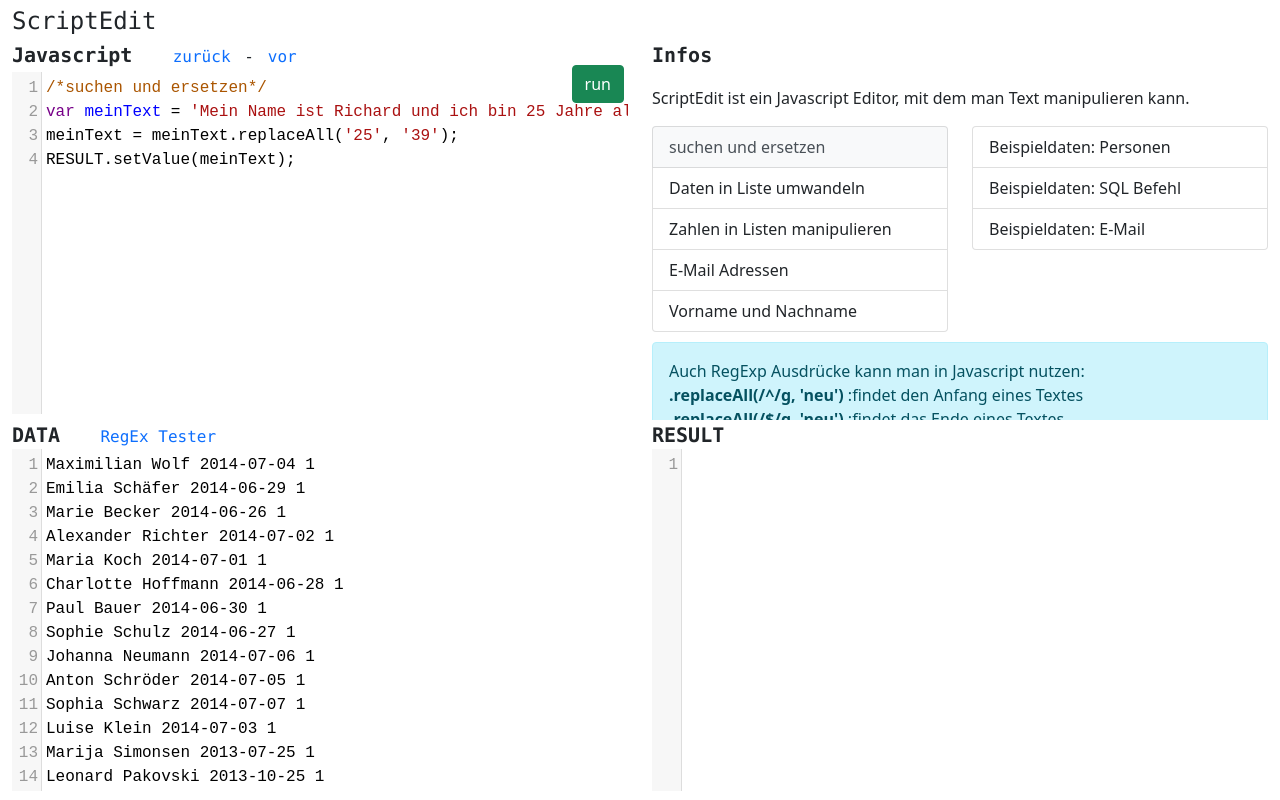
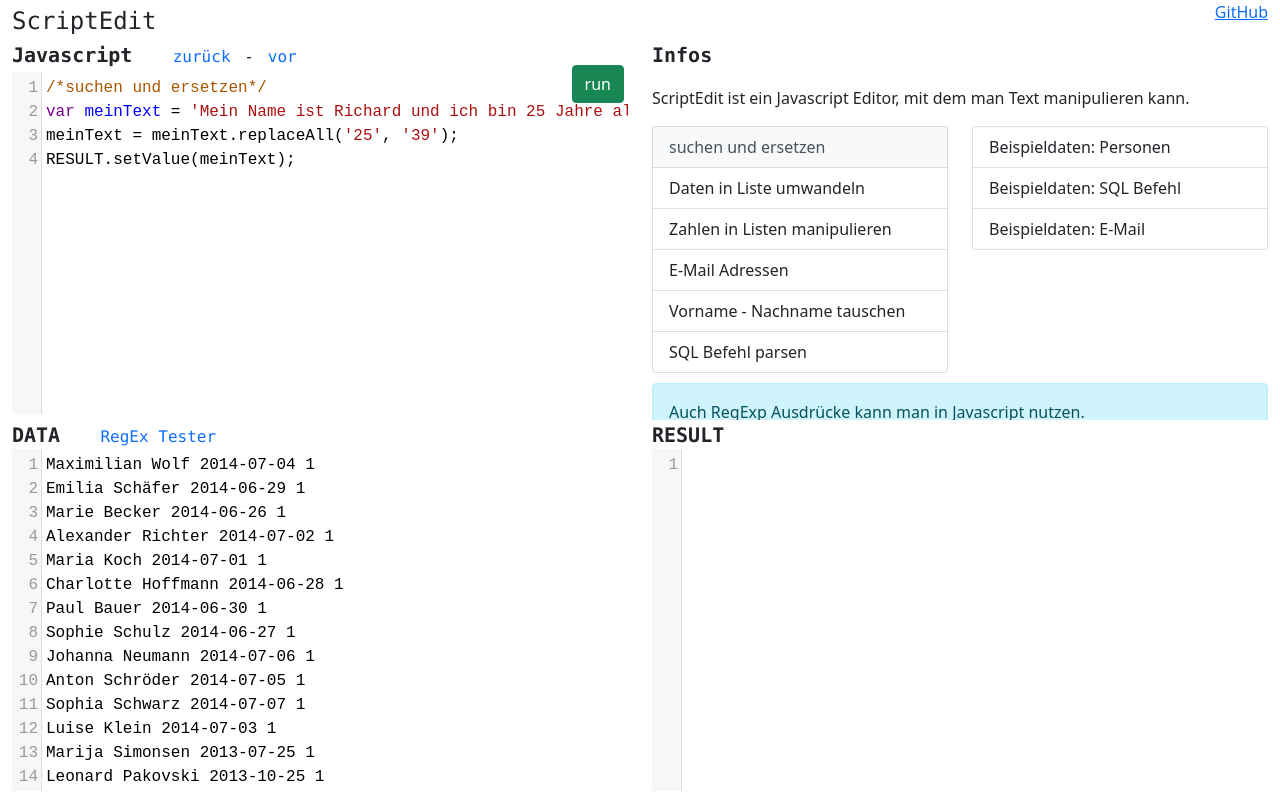
Before and after one commit to Sulkar/scriptEdit, a plain HTML site: page index.html in a window 1280 px wide. Both pictures are taken after a click on the button "suchen und ersetzen". Drawn offline with nearby package versions, Linux system fonts and the light colour scheme.

Commit message:
neues Beispiel: SQL parsen hinzugefügt.

```diff
--- a/data/scriptEditData.json
+++ b/data/scriptEditData.json
@@ -33,12 +33,16 @@
         {
             "name": "vorname-nachname",
             "data": "/*Vorname und Nachname filtern*/\n// [\\wöäü] = ein Wort [a-zA-Z] und Umlaute\n// /i = case insensitive\n\nvar ganzerName = 'Maximilian Wölfl';\n//gibt einen Array mit [ganzerName, Zeilenanfang, Vorname] zurück\nvar vorname = ganzerName.match(/(^)([\\wöäü]+)/i)[2];\n//gibt einen Array mit [ganzerName, Leerzeichen, Nachname] zurück\nvar nachname = ganzerName.match(/(\\s)([\\wöäü]+)/i)[2]; \n\nRESULT.setValue(nachname + ' ' + vorname);"
+        },
+        {
+            "name": "sql-filtern",
+            "data": "/* SQL Create Query filtern\nbenötigt Beispieldaten: SQL Befehl */\n\nvar primaryKeyColumn = DATA.match(/(PRIMARY KEY\\(\")(\\w+)/)[2];\nvar foreignKeyColumn = DATA.match(/(FOREIGN KEY\\(\")(\\w+)/)[2];\nvar foreignKeyTableReference = DATA.match(/(REFERENCES \")(\\w+)/)[2];\nvar foreignKeyTableReferenceColumn = DATA.match(/(REFERENCES \")(\\w+)(\"\\(\")(\\w+)/)[4];\n\nvar result = '';\nresult += 'primaryKeyColumn: ' +  primaryKeyColumn + '\\n';\nresult += 'foreignKeyColumn: ' +  foreignKeyColumn + '\\n';\nresult += 'foreignKeyTableReference: ' +  foreignKeyTableReference + '\\n';\nresult += 'foreignKeyTableReferenceColumn: ' +  foreignKeyTableReferenceColumn + '\\n';\nRESULT.setValue(result);\n"
         }
     ],
     "info": [
         {
             "name": "suchen-ersetzen",
-            "data": "Auch RegExp Ausdrücke kann man in Javascript nutzen:<br><span class='fw-bold'>.replaceAll(/^/g, 'neu')</span> :findet den Anfang eines Textes<br><span class='fw-bold'>.replaceAll(/$/g, 'neu')</span> :findet das Ende eines Textes"
+            "data": "Auch RegExp Ausdrücke kann man in Javascript nutzen.<br>Weitere Infos: <a href='https://regexr.com/' target='_blank'>regexr.com</a>"
         }
     ]
 }
--- a/index.html
+++ b/index.html
@@ -23,6 +23,8 @@
         <!-- Header -->
         <div class="row" style="height: 5%;">
             <div class="col">
+                <span id="" style="font-size: 1em; float: right;"><a
+                    href="https://github.com/Sulkar/scriptEdit">GitHub</a> </span>
                 <h4 class="font-monospace" id="headerSql" style="margin-top: 0.3em;">ScriptEdit</h4>
             </div>
         </div>
@@ -144,7 +146,11 @@
                                     </button>
                                     <button type="button" id="btnList1-5" class="list-group-item list-group-item-action"
                                         aria-current="true">
-                                        Vorname und Nachname
+                                        Vorname - Nachname tauschen
+                                    </button>
+                                    <button type="button" id="btnList1-6" class="list-group-item list-group-item-action"
+                                        aria-current="true">
+                                        SQL Befehl parsen
                                     </button>
                                 </div>
                             </div>
--- a/js/scriptEdit.js
+++ b/js/scriptEdit.js
@@ -68,6 +68,10 @@ $(document).ready(function () {
     });
     $('#btnList1-5').on('click', function () {
         var sourceContent = getJSONData('vorname-nachname', 'code');;
+        myCodeMirrorJS.setValue(sourceContent);
+    });
+    $('#btnList1-6').on('click', function () {
+        var sourceContent = getJSONData('sql-filtern', 'code');;
         myCodeMirrorJS.setValue(sourceContent);
     });
 
```
